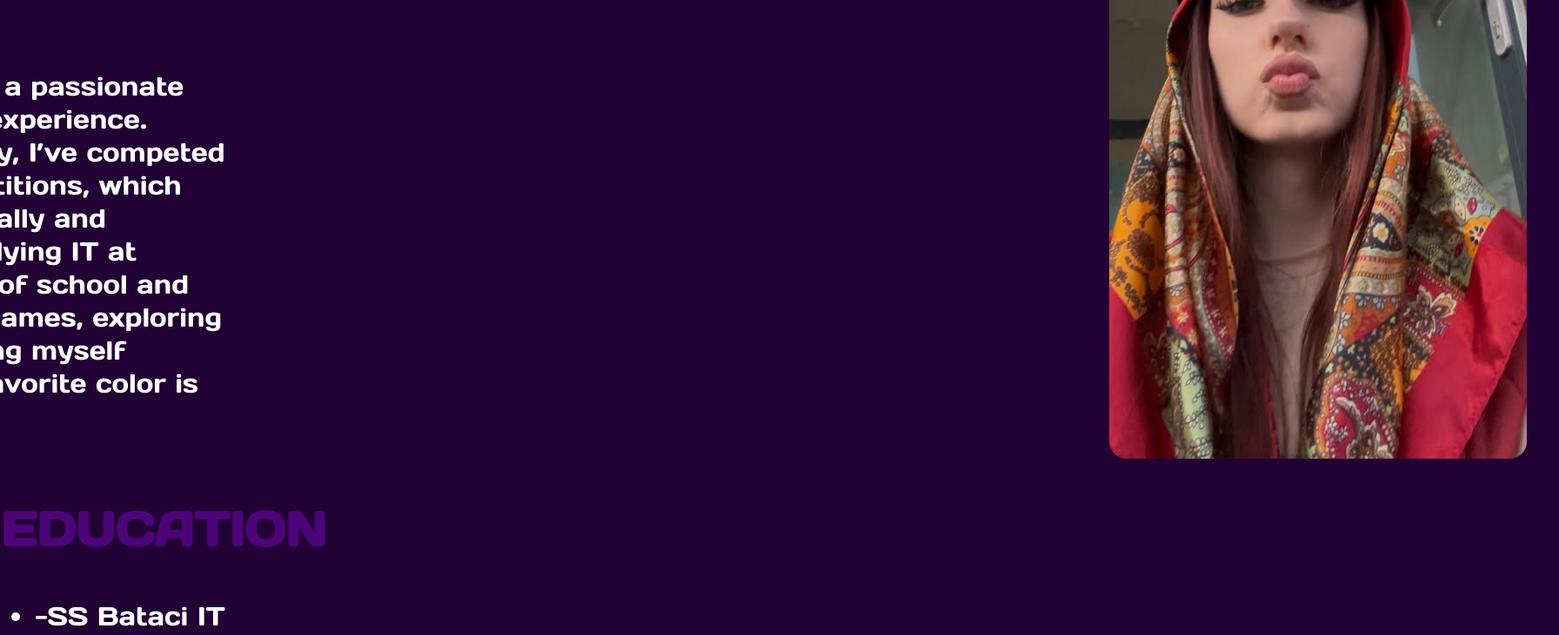
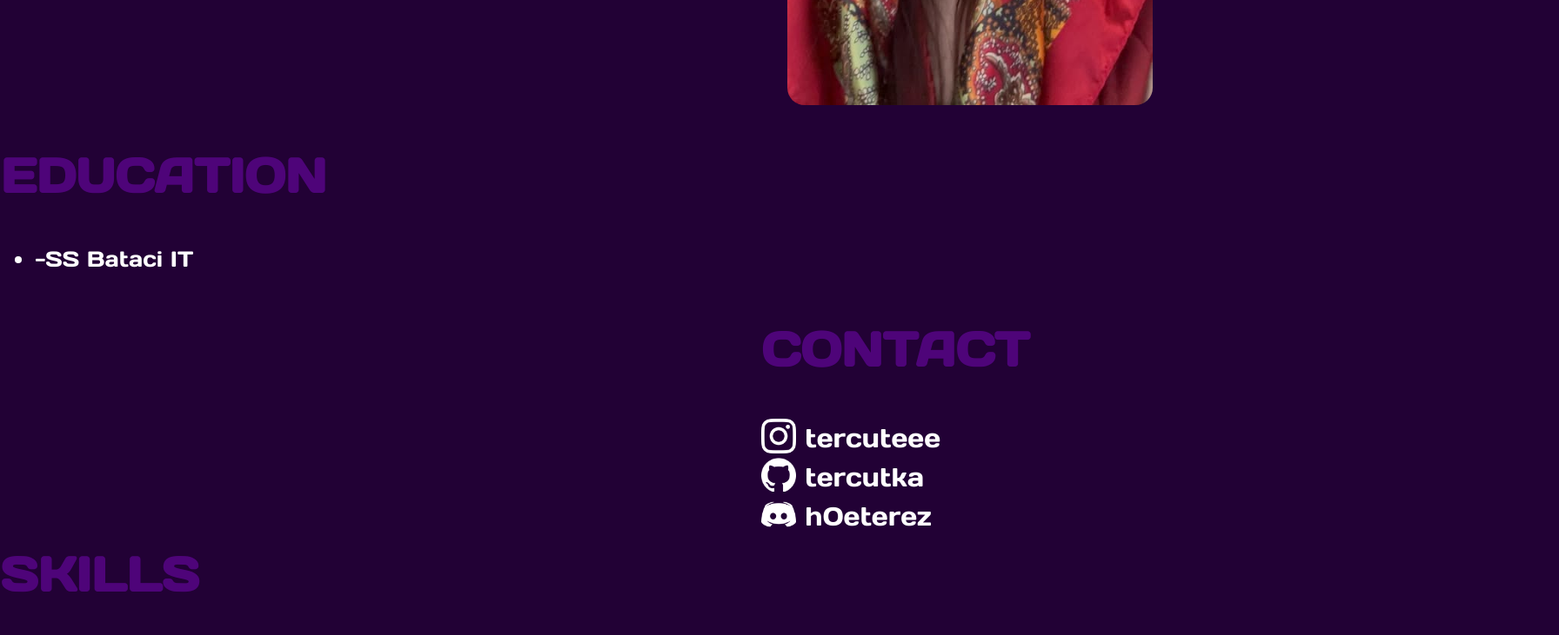
Before and after one commit to tercutka/portfolio.official, a plain HTML site: page index.html in a window 1280 px wide. Shown: the part 954-1685 px from the top of the page at 87% size, 1792 px wide, since content can reach past the window. Drawn offline with Linux system fonts and the light colour scheme.

Commit message:
Add files via upload

```diff
--- a/index.html
+++ b/index.html
@@ -45,11 +45,12 @@
 <div class="content2">
 <div class="contact">
     <h2>CONTACT</h2>
-    <ul>
-      <li><i class="fab fa-instagram"></i> instagram: tercuteee</li>
-      <li><i class="fab fa-twitter"></i> github: tercutka</li>
-      <li><i class="fas fa-envelope"></i> discord: h0eterez</li>
-    </ul>
+    <div class="odkazy">
+    <a class="ig" href="https://www.instagram.com/tercuteee/">tercuteee</a>
+    <a class="github" href="https://github.com/tercutka">tercutka</a>
+    <a class="dis" href="https://discord.gg/XC3TCan2">h0eterez</a>
+  </div>
+
   </div>
 
   <div class="experience">
--- a/styles.css
+++ b/styles.css
@@ -1,7 +1,7 @@
 
 
 body {
-  height: 4000px;
+  height: 3000px;
   background-color:rgba(34, 1, 53, 1);
   color: #fff;
 
@@ -15,39 +15,38 @@ body {
 
 .title h1:nth-child(1){
   position: relative;
-  left: -500px;
-  font-size: 100px;
+  left: -200px;
+  font-size: 50px;
 }
 
 .title h1:nth-child(2){
   position: relative;
-   font-size: 160px;
-   top: -140px;
+   font-size: 90px;
+   top: -70px;
 }
 
 
 .about-me {
   display: flex;
-  gap: 1000px;
+  gap: 200px;
   flex-direction: row;
   justify-content: center;
 }
 
 .about-me h2{
-  font-size: 100px;
+  font-size: 65px;
   font-family: Days;
-  width: 500px;
   color: rgb(78, 4, 121);
 }
 
 .about-me p {
   width: 750px;
-  font-size: 30px;
+  font-size: 25px;
   font-family: Days;
 }
 
 .about-me img{
-  width: 650px;
+  width: 420px;
   border-radius: 20px;
 }
 
@@ -79,7 +78,7 @@ body {
 }
 
 .content1 li{
-  font-size: 30px;
+  font-size: 25px;
 }
 
 .content2 h2{
@@ -87,8 +86,53 @@ body {
   color: rgb(78, 4, 121);
 }
 
+.content2 a{
+  font-size: 30px;
+  color: #fff;
+  text-decoration: none;
+  line-height: 1.5;
+}
+
 .content2 li{
   font-size: 30px;
+}
+
+.odkazy{
+  display: flex;
+  flex-direction: column;
+}
+
+.ig::before{
+  content: "";
+  background: url(/ig.png) no-repeat;
+  width: 40px;
+  height: 40px;
+  background-size: contain;
+  float: left;
+  margin-right: 10px;
+
+}
+
+.github::before{
+  content: "";
+  background: url(/github.png) no-repeat;
+  width: 40px;
+  height: 40px;
+  background-size: contain;
+  float: left;
+  margin-right: 10px;
+
+}
+
+.dis::before{
+  content: "";
+  background: url(/dis.png) no-repeat;
+  width: 40px;
+  height: 40px;
+  background-size: contain;
+  float: left;
+  margin-right: 10px;
+
 }
 
 .poster {
@@ -111,8 +155,8 @@ body {
 }
 
 .poster .poster {
-  width: 600px;
-  height: 800px;
+  width: 350px;
+  height: 477px;
   background-color: #e0e0e0;
   margin: 10px;
 }
```
Also changed, not shown: dis.png (added), github.png (added), ig.png (added).
